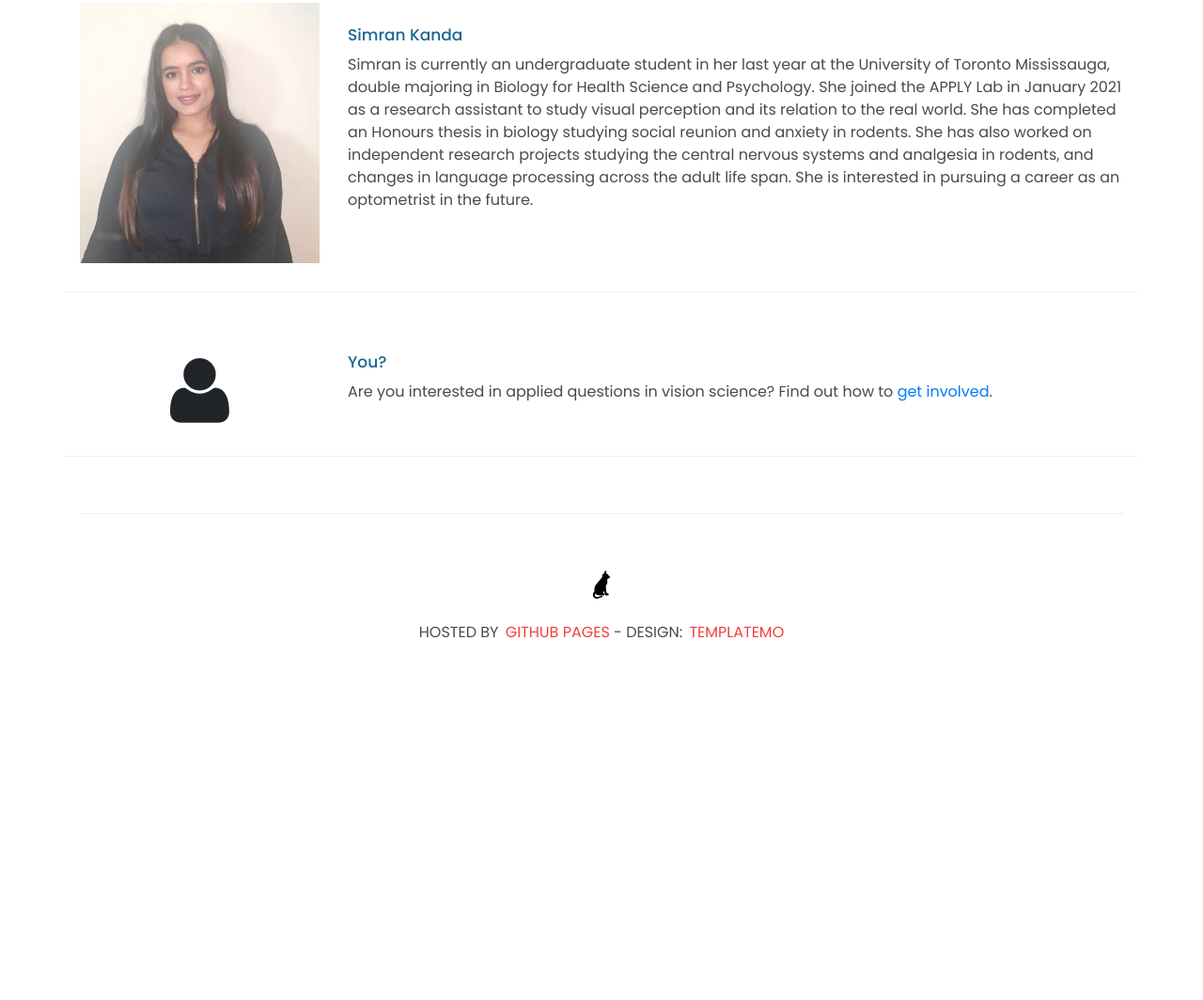
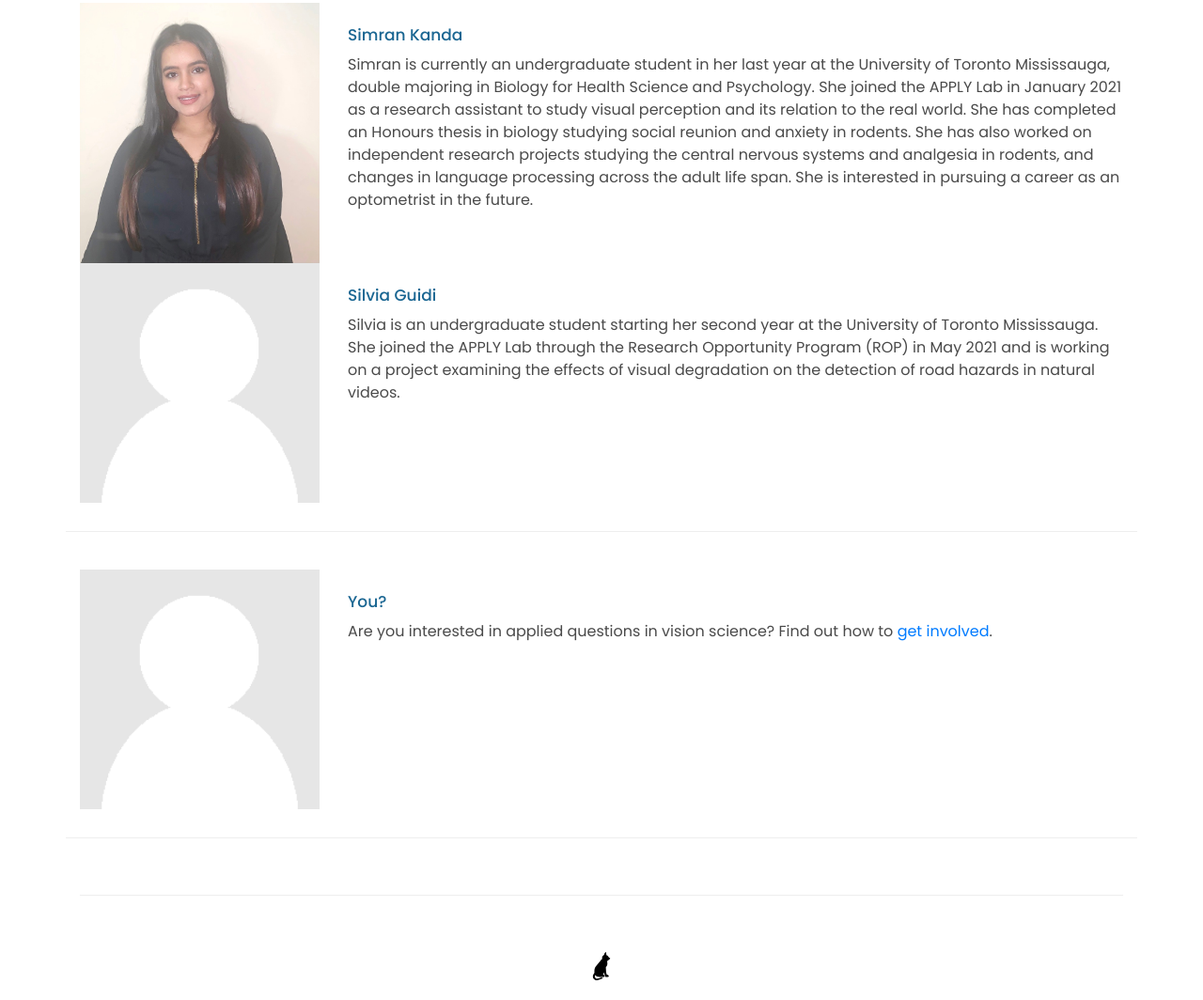
Before and after one commit to annakosov/applylab.github.io, a plain HTML site: page people.html in a window 1280 px wide. Shown: the part 1629-2693 px from the top of the page at 94% size. Before the commit the page ends 2374 px from the top, so only its background shows below. Drawn offline with Linux system fonts and the light colour scheme.

Commit message:
people and pubs updates

```diff
--- a/people.html
+++ b/people.html
@@ -154,6 +154,7 @@ https://templatemo.com/tm-546-sixteen-clothing
             </div>
           </div>
           <div class="col-md-3">
+
             <div class="thumb-container">
 				<img src="assets/images/skanda_headshot.jpg" alt="Simran Kanda" class="profile-pic">
             </div>
@@ -167,15 +168,33 @@ https://templatemo.com/tm-546-sixteen-clothing
 
             </div>
           </div>
+
+					           <div class="col-md-3">
+            <div class="thumb-container">
+			<img src="assets/images/Portrait_placeholder.png" alt="Silvia - placeholder" class="profile-pic">
+
+            </div>
+          </div>
+          <div class="col-md-9">
+            <div class="left-content">
+				<span class="helper"></span>
+              <h4>Silvia Guidi</h4>
+<p>Silvia is  an undergraduate student starting her second year at the University of Toronto Mississauga. She joined the APPLY Lab through the Research Opportunity Program (ROP) in May 2021 and is working on a project examining the effects of visual degradation on the detection of road hazards in natural videos.
+</p>
+
+            </div>
+          </div>
+
+
         </div>
 
 
 
 		<div class="row">
           <div class="col-md-3">
-            <div align="center">
-				<span class="helper"></span>
-				 <ul class="social-icons"><li><i class="fa fa-user fa-5x"></i></li></ul>
+           <div class="thumb-container">
+			<img src="assets/images/Portrait_placeholder.png" alt="Silvia - placeholder" class="profile-pic">
+
             </div>
           </div>
           <div class="col-md-9">
```
Also changed, not shown: index.html (+0 -1 lines), publications.html (+3 -3 lines), assets/images/Portrait_placeholder.png (added), 3 other files.
